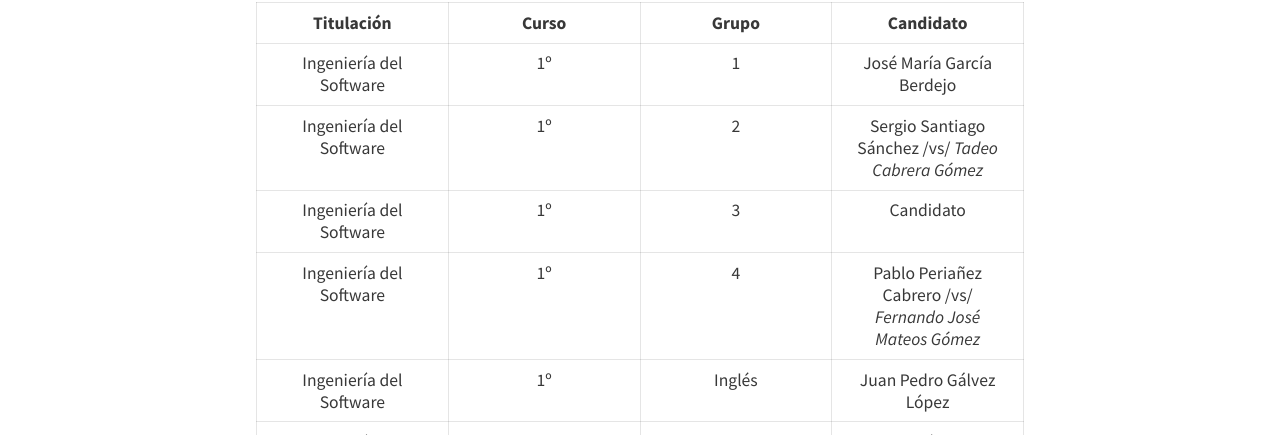
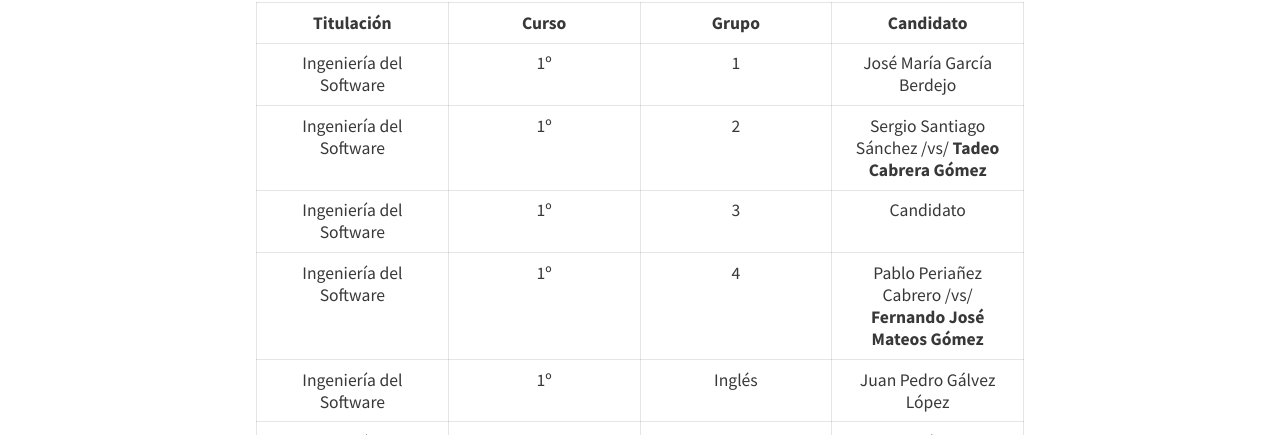
Before and after one commit to dlga/dlga.github.io, a Jekyll site: the page built from _posts/2021-03-23-candidaturasdefinitivas.md, in a window 1280 px wide. Shown: the part 856-1291 px from the top of the page. Built offline with Jekyll 4.4.1, drawn with Linux system fonts in a browser that asks for light colours; nearby versions of some CDN libraries.

```diff
--- a/_posts/2021-03-23-candidaturasdefinitivas.md
+++ b/_posts/2021-03-23-candidaturasdefinitivas.md
@@ -20,9 +20,9 @@ Una vez completado el proceso de candidaturas, revisión y votación, se hace co
 |         Titulación         | Curso | Grupo  | Candidato|
 |:--------------------------:|:-----:|:------:|:--------:|
 |   Ingeniería del Software  |   1º  |    1   | José María García Berdejo|
-|   Ingeniería del Software  |   1º  |    2   | Sergio Santiago Sánchez /vs/ *Tadeo Cabrera Gómez* |
+|   Ingeniería del Software  |   1º  |    2   | Sergio Santiago Sánchez /vs/ **Tadeo Cabrera Gómez** |
 |   Ingeniería del Software  |   1º  |    3   | Candidato|
-|   Ingeniería del Software  |   1º  |    4   | Pablo Periañez Cabrero /vs/ *Fernando José Mateos Gómez*|
+|   Ingeniería del Software  |   1º  |    4   | Pablo Periañez Cabrero /vs/ **Fernando José Mateos Gómez** |
 |   Ingeniería del Software  |   1º  | Inglés | Juan Pedro Gálvez López|
 |   Ingeniería del Software  |   2º  |    1   | Rosa María Molina Arregui, Noelia López Durán y Jose María Delgado Sanchez|
 |   Ingeniería del Software  |   2º  |    2   | Manuel González Cáceres, Marina Ramiro Fernández y Marcos Olmedo Marín|
```
